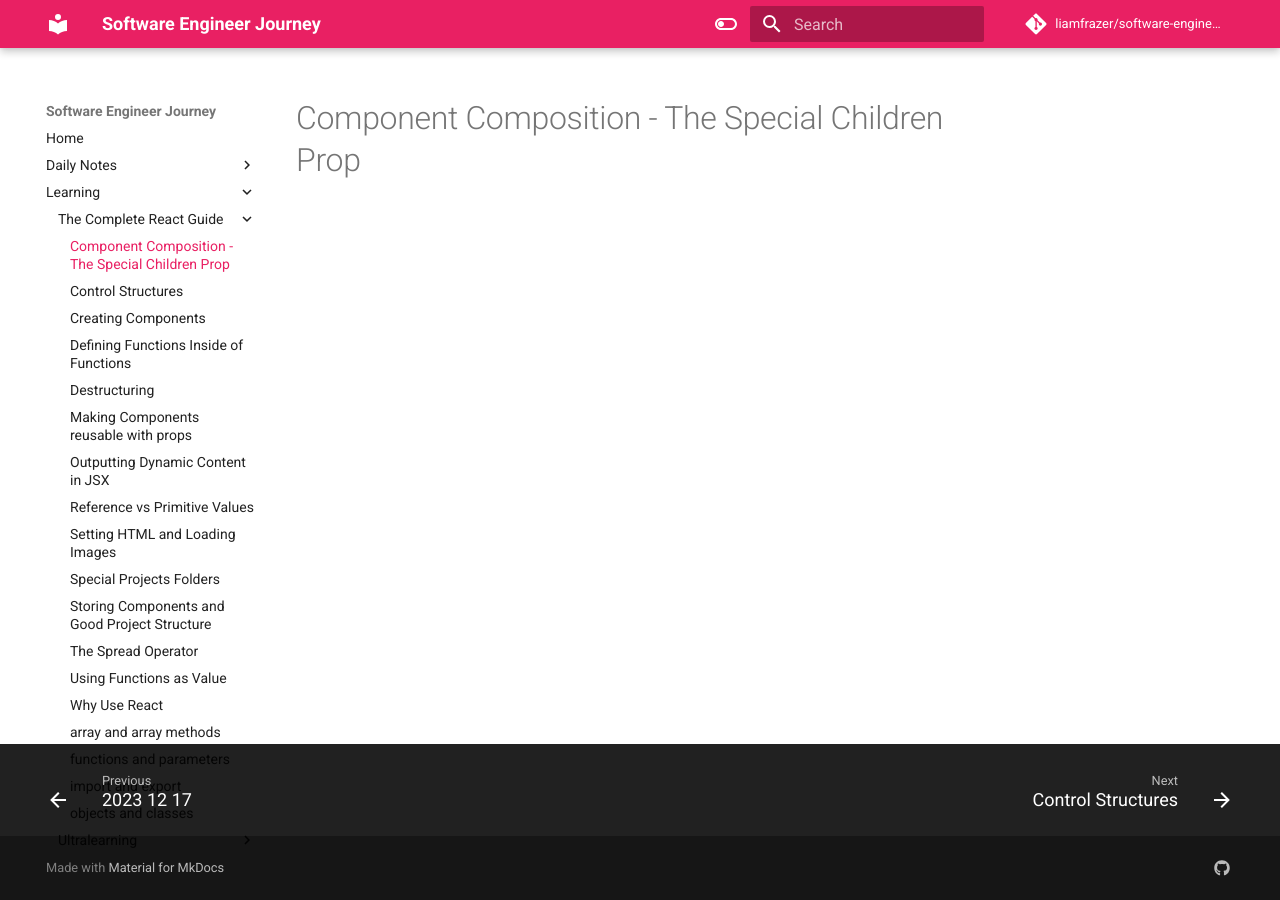
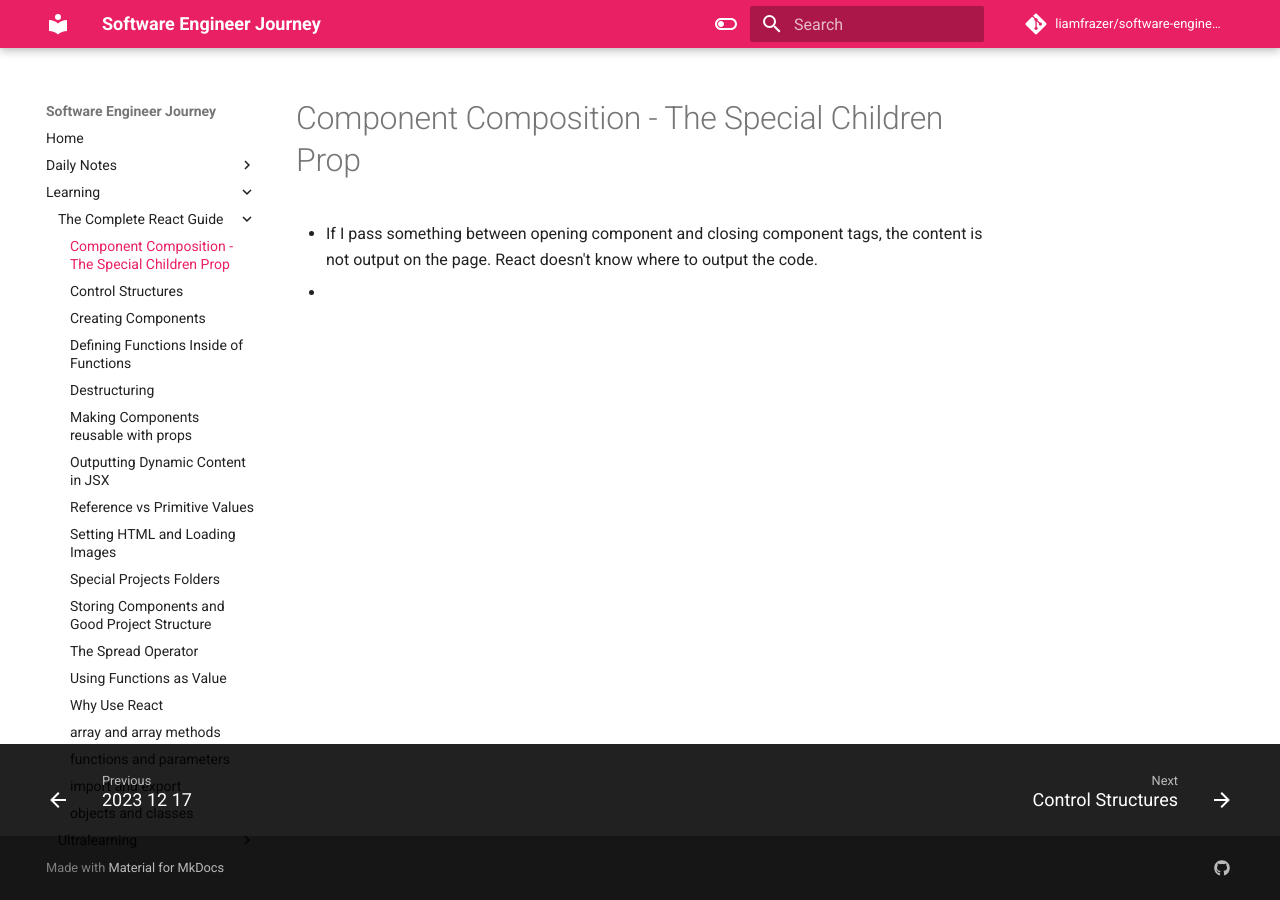
Before and after one commit to liamfrazer/software-engineer-journey, an MkDocs documentation site: the page built from docs/Learning/The Complete React Guide/Component Composition - The Special Children Prop.md, in a window 1280 px wide. Built offline with MkDocs 1.6.1 and Material for MkDocs 9.7.7, drawn with Linux system fonts in a browser that asks for light colours; comment, search, counter and statistics services are not loaded.

Commit message:
vault backup: 2023-12-17 11:17:39

```diff
--- a/docs/Learning/The Complete React Guide/Component Composition - The Special Children Prop.md
+++ b/docs/Learning/The Complete React Guide/Component Composition - The Special Children Prop.md
@@ -2,5 +2,12 @@
 tags:
   - react
   - components
+  - composition
+  - children
+  - props
 ---
 # Component Composition - The Special Children Prop
+
+
+* If I pass something between opening component and closing component tags, the content is not output on the page. React doesn't know where to output the code.
+*
```
